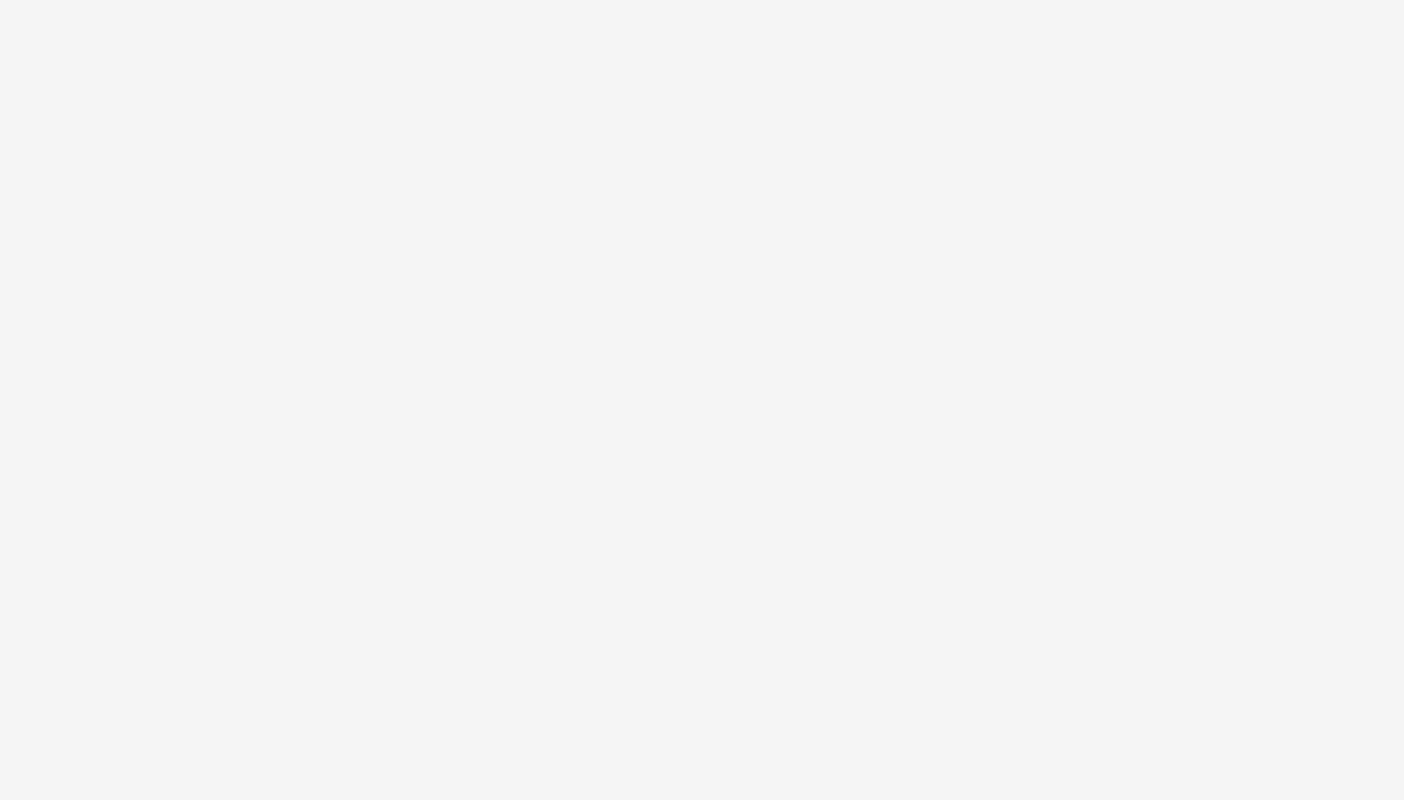
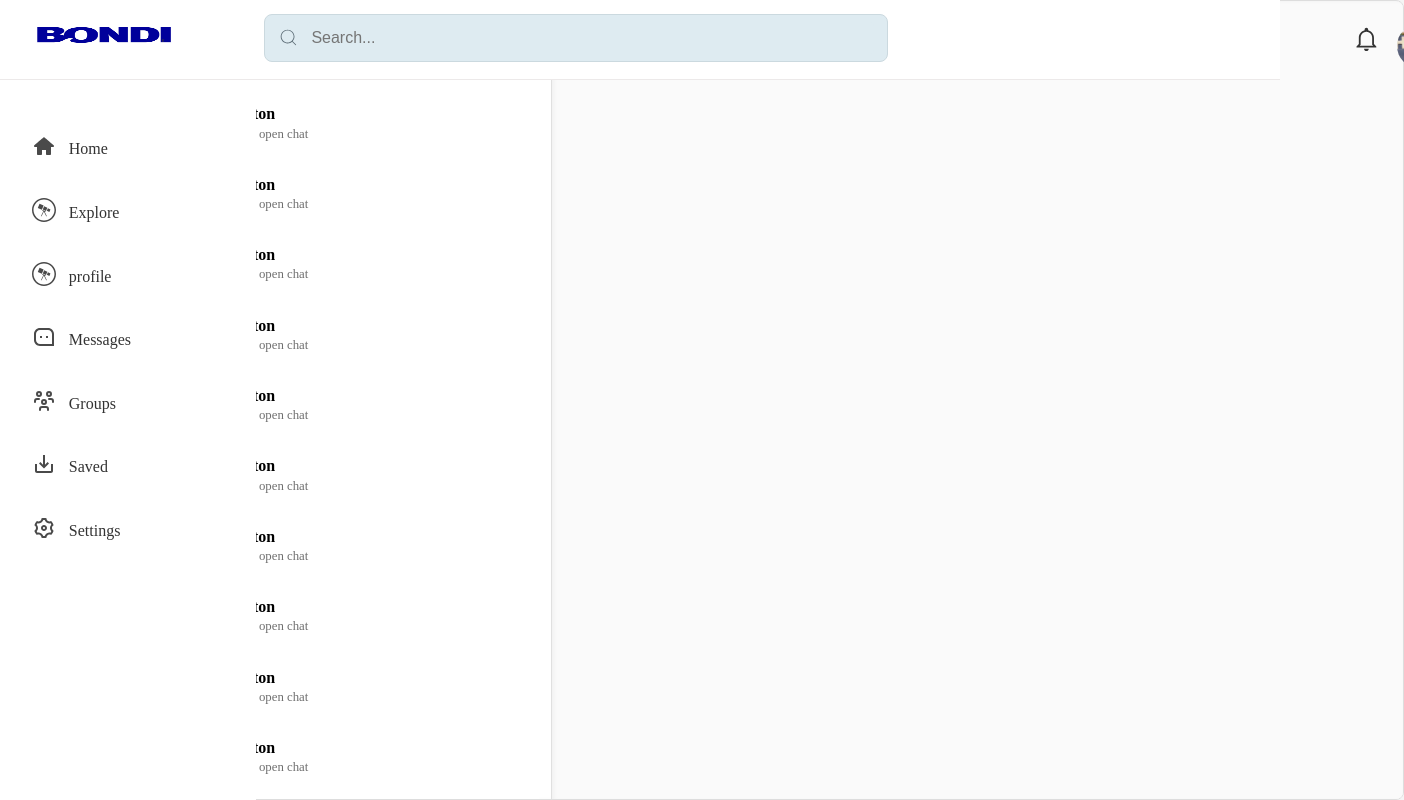
Before and after one commit to asamoah953/bondi_social_media, a React (Vite) app in the folder bondi/: page /user-messages in a window 1280 px wide. Before the commit this address had no page. Shown: the whole page, 1404 px wide, since content can reach past the window. Built offline with nearby package versions, Linux system fonts and the light colour scheme.

Commit message:
working on the chat

```diff
--- a/bondi/src/App.jsx
+++ b/bondi/src/App.jsx
@@ -6,10 +6,77 @@ import LogIn from './pages/login';
 import Home from './pages/home';
 import UserHome from './pages/userHome';
 import UserProfile from './pages/userProfile';
+import Messages from './pages/messages';
 
 
 
-
+const messages = [
+  {
+    id: 1,
+    name: 'Clinton',
+    message: 'Hello',
+  },
+  {
+    id: 2,
+    name: 'Clinton',
+    message: 'Hello',
+  },
+  {
+    id: 3,
+    name: 'Clinton',
+    message: 'Hello',
+  },
+  {
+    id: 4,
+    name: 'Clinton',
+    message: 'Hello',
+  },
+  {
+    id: 5,
+    name: 'Clinton',
+    message: 'Hello',
+  },
+  {
+    id: 6,
+    name: 'Clinton',
+    message: 'Hello',
+  },
+  {
+    id: 7,
+    name: 'Clinton',
+    message: 'Hello',
+  },
+  {
+    id: 8,
+    name: 'Clinton',
+    message: 'Hello',
+  },
+  {
+    id: 9,
+    name: 'Clinton',
+    message: 'Hello',
+  },
+  {
+    id: 10,
+    name: 'Clinton',
+    message: 'Hello',
+  },
+  {
+    id: 11,
+    name: 'Clinton',
+    message: 'Hello',
+  },
+  {
+    id: 12,
+    name: 'Clinton',
+    message: 'Hello',
+  },
+  {
+    id: 13,
+    name: 'Clinton',
+    message: 'Hello',
+  },
+]
 
 
 
@@ -30,6 +97,7 @@ function App() {
 
           <Route path='/' element={<UserHome />} />
           <Route path='/user-profile' element={<UserProfile />} />
+          <Route path='/user-messages' element={<Messages messages={messages} />} />
 
         </Route>
 
--- a/bondi/src/applicationLayout/appLayout.jsx
+++ b/bondi/src/applicationLayout/appLayout.jsx
@@ -17,7 +17,7 @@ function AppLayOut() {
         { name: "Home", key: 1, icon: <TiHome />, url:'/' },
         { name: "Explore", key: 2, icon: <FaWpexplorer />, url:'/explore' },
         { name: "profile", key: 3, icon: <FaWpexplorer />, url:'/user-profile' },
-        { name: "Messages", key: 4, icon: <RiMessage3Line />, url:'/messages' },
+        { name: "Messages", key: 4, icon: <RiMessage3Line />, url:'/user-messages' },
         { name: "Groups", key: 5, icon: <TbUsersGroup />, url:'/groups' },
         { name: "Saved", key: 6, icon: <MdSaveAlt />, url:'/' },
         { name: "Settings", key: 7, icon: <RiSettings3Line />, url:'/settings' }
--- /dev/null
+++ b/bondi/src/css/messages.css
@@ -0,0 +1,115 @@
+.messages-container {
+    width: 79.5rem;
+    height: 100vh;
+    margin-right: -16rem;
+    border: 1px solid #ddd;
+    display: grid;
+    grid-template-columns: .5fr 1fr;
+    background: #f5f5f5; /* soft background */
+    border-radius: 0.5rem; /* soft edges */
+    overflow: hidden; /* cleaner edges */
+}
+
+/* LEFT SIDE: chat list */
+.chat-list {
+    border-right: 1px solid #e0e0e0;
+    overflow-y: auto;
+    background: #ffffff;
+    padding: 1rem;
+    box-shadow: inset -2px 0 4px rgba(0, 0, 0, 0.04);
+    display: flex;
+    flex-direction: column;
+}
+
+/* RIGHT SIDE: chat room */
+.chat-room {
+    overflow-y: auto;
+    border-left: 1px solid #e0e0e0;
+    background: #fafafa;
+    padding: 1.2rem;
+    box-shadow: inset 2px 0 4px rgba(0, 0, 0, 0.04);
+    display: flex;
+    flex-direction: column;
+    margin-left: -37.4rem;
+}
+
+/* Optional scrollbar improvements */
+.messages-container::-webkit-scrollbar,
+.chat-list::-webkit-scrollbar,
+.chat-room::-webkit-scrollbar {
+    width: 6px;
+}
+
+.messages-container::-webkit-scrollbar-thumb,
+.chat-list::-webkit-scrollbar-thumb,
+.chat-room::-webkit-scrollbar-thumb {
+    background: #c9c9c9;
+    border-radius: 10px;
+}
+
+.messages-container::-webkit-scrollbar-track,
+.chat-list::-webkit-scrollbar-track,
+.chat-room::-webkit-scrollbar-track {
+    background: transparent;
+}
+
+
+/* the list of chat in chat container */
+
+
+.chat-list {
+    border-right: 1px solid #e0e0e0;
+    overflow-y: auto;
+    padding: 1rem;
+    background: #ffffff;
+}
+
+/* Each sender item */
+.sender-container {
+    display: flex;
+    align-items: center;
+    gap: 1rem;
+    padding: 0.8rem;
+    background:white;
+    border-radius: 0.6rem;
+    cursor: pointer;
+
+    transition: background 0.2s ease, transform 0.15s ease;
+}
+
+/* Hover effect */
+.sender-container:hover {
+    background: #ececec;
+    transform: translateY(-2px);
+}
+
+/* Avatar circle */
+.sender-avatar {
+    width: 2.8rem;
+    height: 2.8rem;
+    background: #007bff;
+    color: white;
+    border-radius: 50%;
+    display: flex;
+    justify-content: center;
+    align-items: center;
+    font-weight: 600;
+    font-size: 1.2rem;
+}
+
+/* Text area */
+.sender-info {
+    display: flex;
+    flex-direction: column;
+}
+
+.sender-name {
+    font-weight: 600;
+    font-size: 1rem;
+}
+
+.sender-last {
+    font-size: 0.8rem;
+    color: #6f6f6f;
+    margin-top: 0.2rem;
+}
--- /dev/null
+++ b/bondi/src/pages/messages.jsx
@@ -0,0 +1,69 @@
+import '../css/messages.css';
+import { useState } from 'react';
+
+
+function Messages({ messages }) {
+
+
+    const [selectedChat, setSelectedChat] = useState(null);
+
+    function handleClick(chatId) {
+        const found = messages.find(info => info.id === chatId);
+        setSelectedChat(found);
+    }
+
+    console.log(selectedChat)
+
+
+    return (
+        <div className='messages-container'>
+
+            <div className='messages-container'>
+                <div className='chat-list'>
+                    {messages.length > 0 &&
+                        messages.map((chatInfo) => (
+                            <div
+                                className='sender-container'
+                                key={chatInfo.id}
+                                onClick={() => handleClick(chatInfo.id)}
+                            >
+                                <div className='sender-avatar'>
+                                    {chatInfo.name[0].toUpperCase()}
+                                </div>
+
+                                <div className='sender-info'>
+                                    <div className='sender-name'>{chatInfo.name}</div>
+                                    <div className='sender-last'>Tap to open chat</div>
+                                </div>
+                            </div>
+                        ))
+                    }
+                </div>
+            </div>
+
+
+            <div className='chat-room'>
+                {selectedChat ? (
+                    <div className="chat-room-header">
+                        <div className="header-avatar">
+                            {selectedChat.name[0].toUpperCase()}
+                        </div>
+
+                        <div className="header-info">
+                            <div className="header-name">{selectedChat.name}</div>
+                            <div className="header-status">Active now</div>
+                        </div>
+                    </div>
+                ) : (
+                    <div className="empty-chat">
+                        Select a chat to start messaging
+                    </div>
+                )}
+            </div>
+
+        </div>
+
+    )
+}
+
+export default Messages;
```
